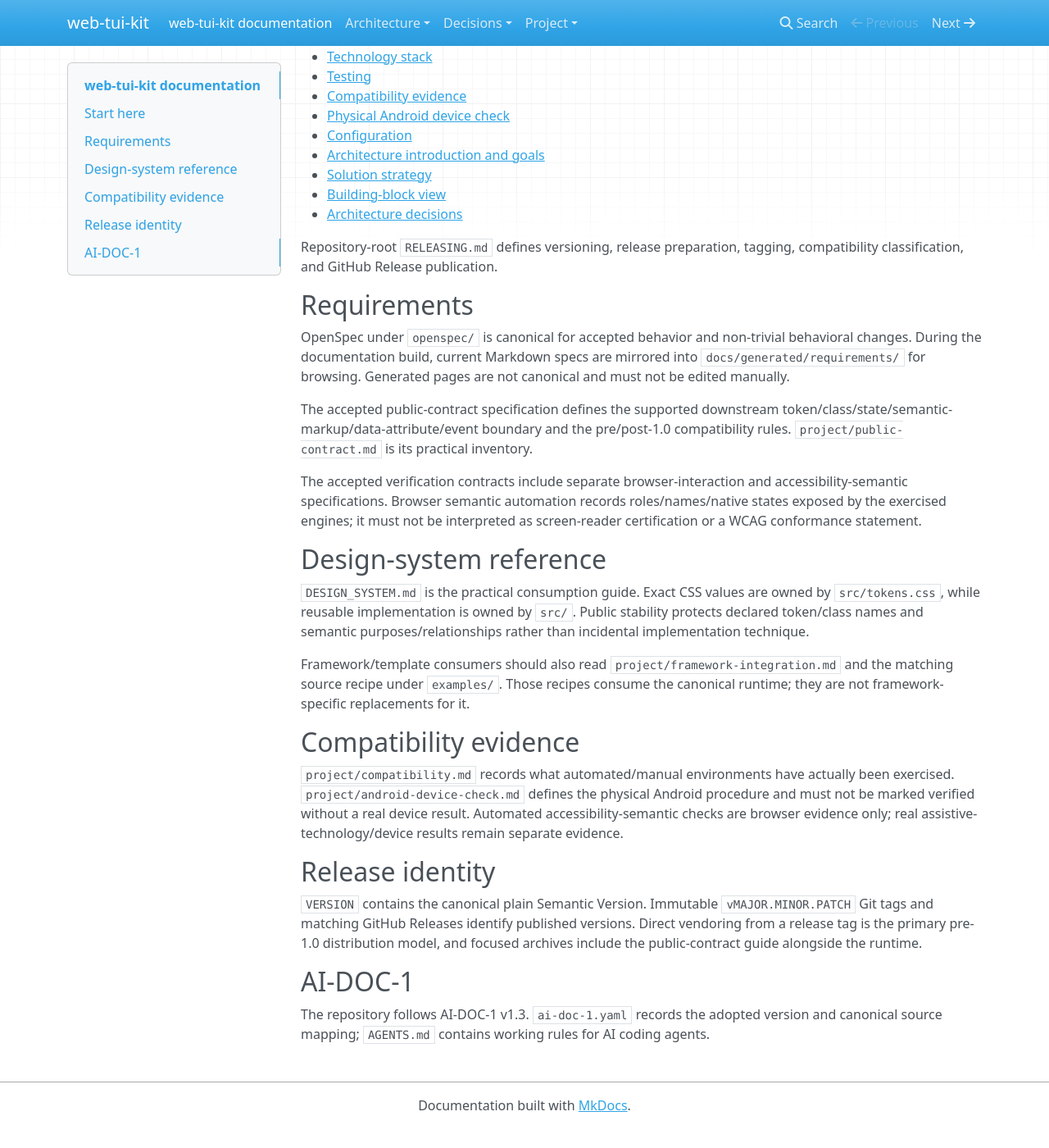
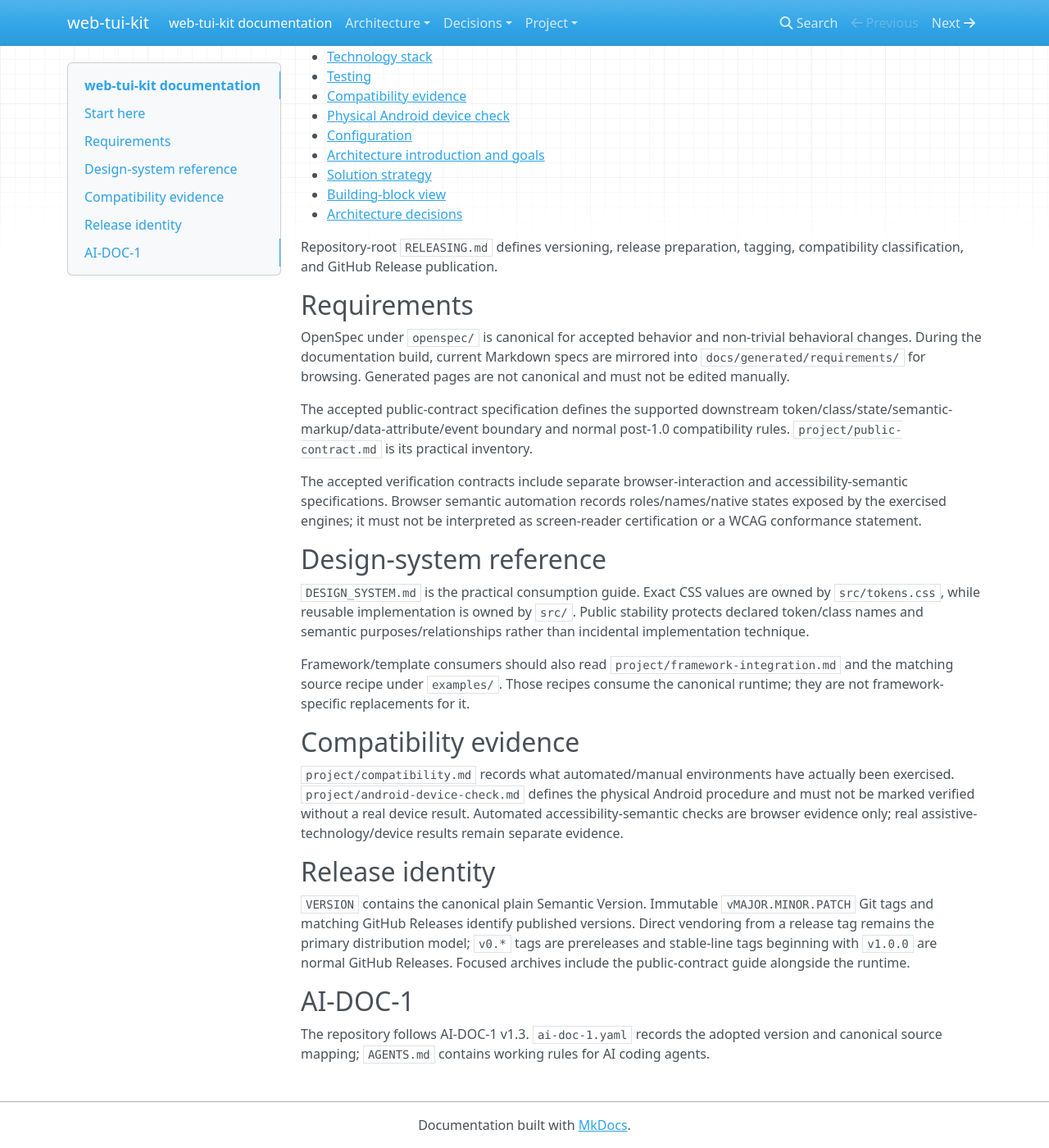
Before and after one commit to 1990jk1990/web-tui-kit, an MkDocs documentation site: the page built from docs/index.md, in a window 1280 px wide and 1400 px high, scrolled down 284 px. Shown: the whole window at 82% size. Built offline with MkDocs 1.6.1, drawn with Linux system fonts in a browser that asks for light colours; nearby versions of some CDN libraries; before the commit the page ends 1660 px from its top, so only the background shows below that.

Commit message:
docs: update documentation index for stable releases

```diff
--- a/docs/index.md
+++ b/docs/index.md
@@ -25,7 +25,7 @@ Repository-root `RELEASING.md` defines versioning, release preparation, tagging,
 
 OpenSpec under `openspec/` is canonical for accepted behavior and non-trivial behavioral changes. During the documentation build, current Markdown specs are mirrored into `docs/generated/requirements/` for browsing. Generated pages are not canonical and must not be edited manually.
 
-The accepted public-contract specification defines the supported downstream token/class/state/semantic-markup/data-attribute/event boundary and the pre/post-1.0 compatibility rules. `project/public-contract.md` is its practical inventory.
+The accepted public-contract specification defines the supported downstream token/class/state/semantic-markup/data-attribute/event boundary and normal post-1.0 compatibility rules. `project/public-contract.md` is its practical inventory.
 
 The accepted verification contracts include separate browser-interaction and accessibility-semantic specifications. Browser semantic automation records roles/names/native states exposed by the exercised engines; it must not be interpreted as screen-reader certification or a WCAG conformance statement.
 
@@ -41,7 +41,7 @@ Framework/template consumers should also read `project/framework-integration.md`
 
 ## Release identity
 
-`VERSION` contains the canonical plain Semantic Version. Immutable `vMAJOR.MINOR.PATCH` Git tags and matching GitHub Releases identify published versions. Direct vendoring from a release tag is the primary pre-1.0 distribution model, and focused archives include the public-contract guide alongside the runtime.
+`VERSION` contains the canonical plain Semantic Version. Immutable `vMAJOR.MINOR.PATCH` Git tags and matching GitHub Releases identify published versions. Direct vendoring from a release tag remains the primary distribution model; `v0.*` tags are prereleases and stable-line tags beginning with `v1.0.0` are normal GitHub Releases. Focused archives include the public-contract guide alongside the runtime.
 
 ## AI-DOC-1
 
```
